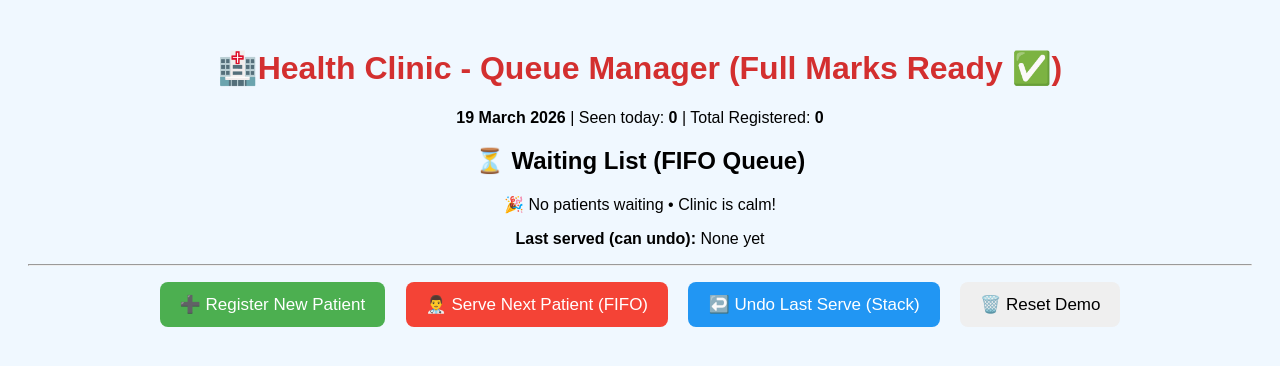
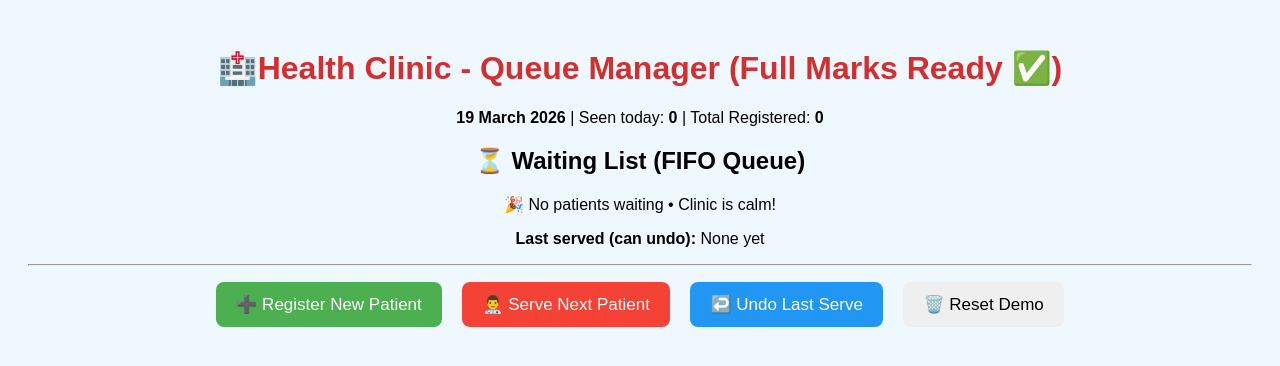
Before and after one commit to RubabImran/A-Health-Clinic-Queue-Manager, a Flask app: page / in a window 1280 px wide. Shown: the top 366 px of the page. Run offline with Flask 3, Linux system fonts and the light colour scheme.

Commit message:
Update README and index page for clarity and consistency; enhance button labels

```diff
--- a/templates/index.html
+++ b/templates/index.html
@@ -30,8 +30,8 @@
 
     <hr>
     <a href="/register"><button class="green">➕ Register New Patient</button></a>
-    <a href="/serve"><button class="red">👨‍⚕️ Serve Next Patient (FIFO)</button></a>
-    <a href="/undo"><button class="blue">↩️ Undo Last Serve (Stack)</button></a>
+    <a href="/serve"><button class="red">👨‍⚕️ Serve Next Patient</button></a>
+    <a href="/undo"><button class="blue">↩️ Undo Last Serve</button></a>
     <a href="/reset"><button>🗑️ Reset Demo</button></a>
 
 </body>
```
Also changed, not shown: README.md.
